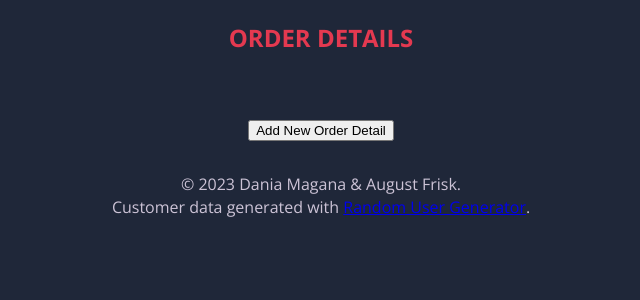
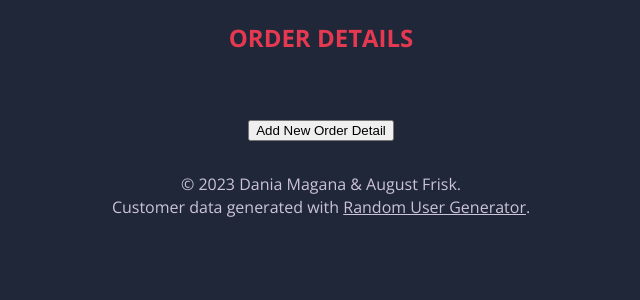
Before and after one commit to 4N0NYM0U5MY7H/CS340_Project, a Flask app: page /orders in a window 1280 px wide. Shown: the part 417-717 px from the top of the page, without its empty margins (319-959 px from the left). Run offline with Flask 3, Linux system fonts and the light colour scheme; data that the repository does not hold is empty; some libraries are stand-ins or nearby versions.

Commit message:
changed style of Random User Generator link

```diff
--- a/templates/customers.j2
+++ b/templates/customers.j2
@@ -71,5 +71,5 @@
 {% endblock main_content %}
 
 {% block footer %}<br />
-Customer data generated with <a href="https://randomuser.me/">Random User Generator</a>.
+Customer data generated with <a class="random" href="https://randomuser.me/">Random User Generator</a>.
 {% endblock %}
--- a/templates/orders.j2
+++ b/templates/orders.j2
@@ -86,5 +86,5 @@
 {% endblock main_content %}
 
 {% block footer %}<br />
-Customer data generated with <a href="https://randomuser.me/">Random User Generator</a>.
+Customer data generated with <a class="random" href="https://randomuser.me/">Random User Generator</a>.
 {% endblock %}
--- a/templates/stores.j2
+++ b/templates/stores.j2
@@ -50,5 +50,5 @@
 {% endblock main_content %}
 
 {% block footer %}<br />
-Store data generated with <a href="https://randomuser.me/">Random User Generator</a>.
+Store data generated with <a class="random" href="https://randomuser.me/">Random User Generator</a>.
 {% endblock %}
```
